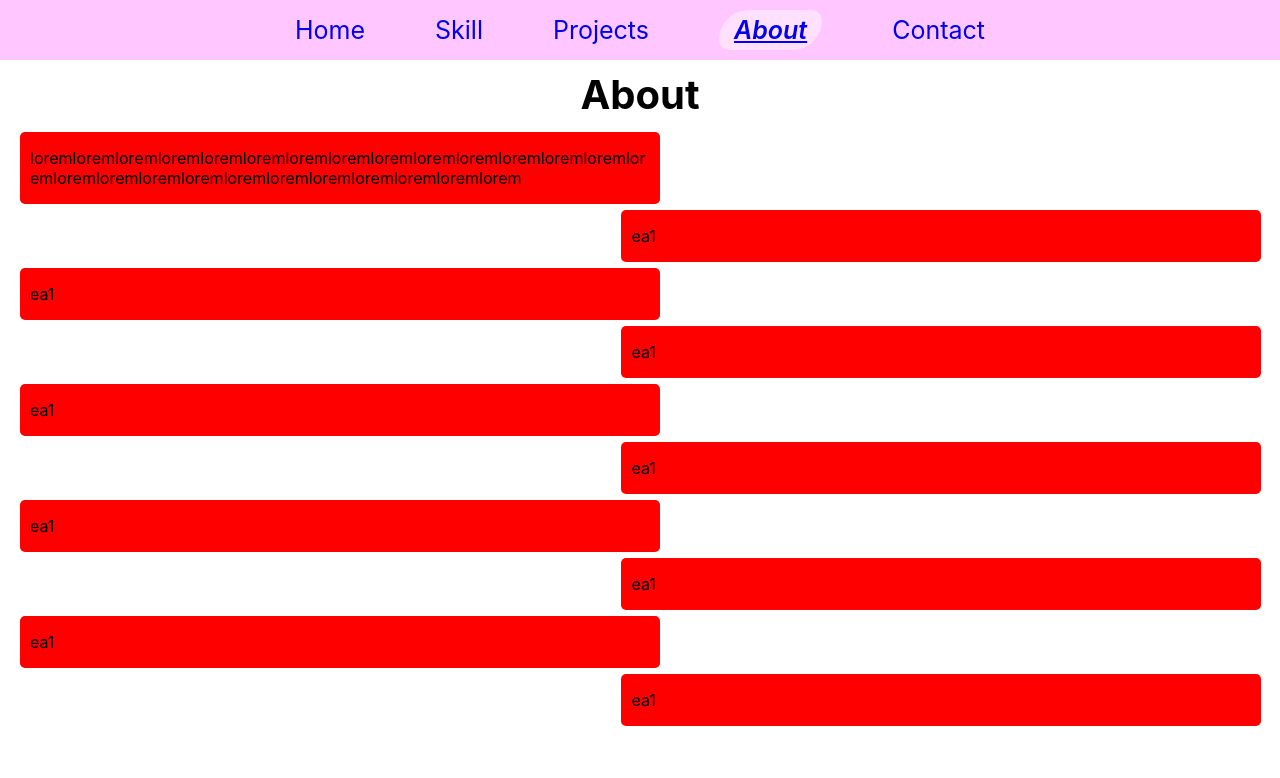
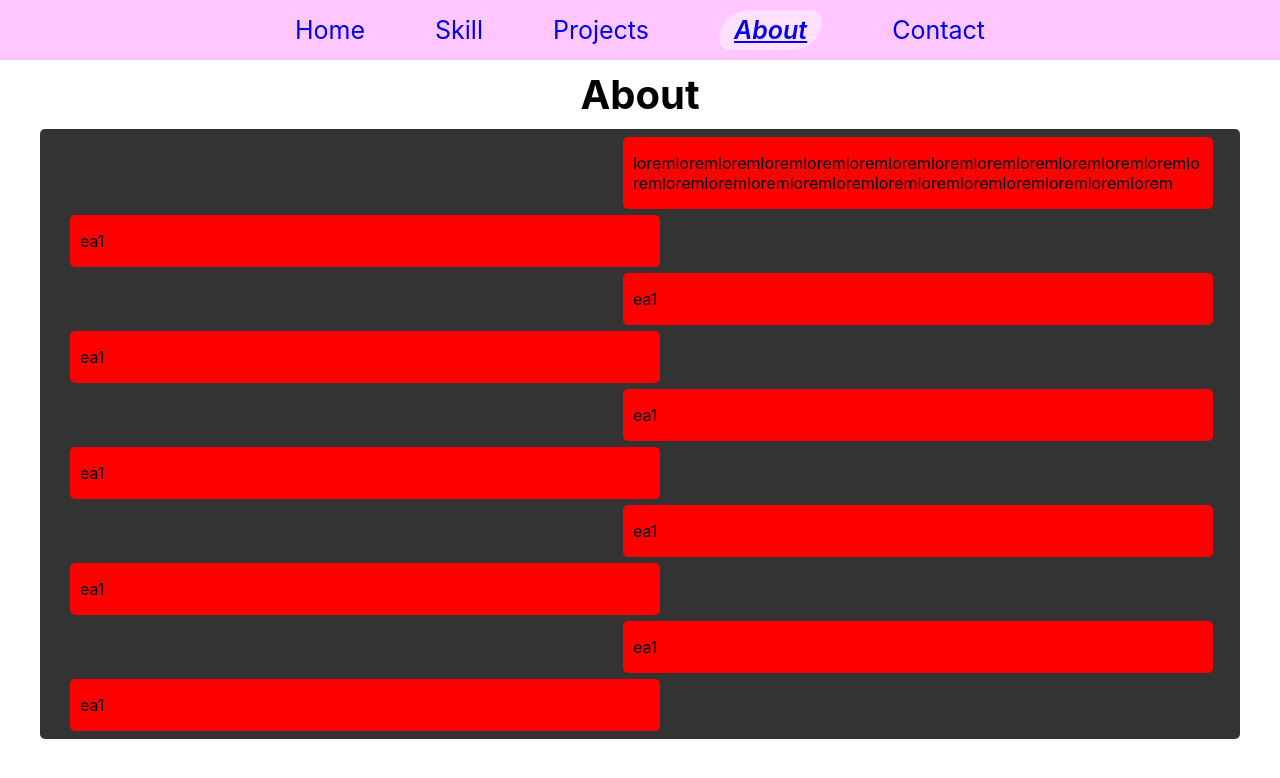
Before and after one commit to Sendii/react-porto, a React (Create React App) app: page /about in a window 1280 px wide. Shown: the top 778 px of the page. Built offline with nearby package versions, Linux system fonts and the light colour scheme.

Commit message:
add card in about component

```diff
--- a/src/component/About.js
+++ b/src/component/About.js
@@ -4,6 +4,7 @@ function About(){
 	return(
 		<div className="row" id="about">
 			<Header keterangan="About" />
+		<div className="outer-card">
 			<div className="content">
 			<p>loremloremloremloremloremloremloremloremloremloremloremloremloremloremloremloremloremloremloremloremloremloremloremloremloremlorem</p>
 			</div>
@@ -35,6 +36,7 @@ function About(){
 			<p>ea1</p>
 			</div>
 		</div>
+		</div>
 		)
 }
 
--- a/src/css/style.css
+++ b/src/css/style.css
@@ -109,7 +109,7 @@ html{
 	background-color: red;
 }
 #about{
-	margin: 70px 20px 20px 20px;
+	/*margin: 70px 0 20px 0;*/
 }
 #about .content:nth-child(odd){
 	margin-left: 48.5%;
```
